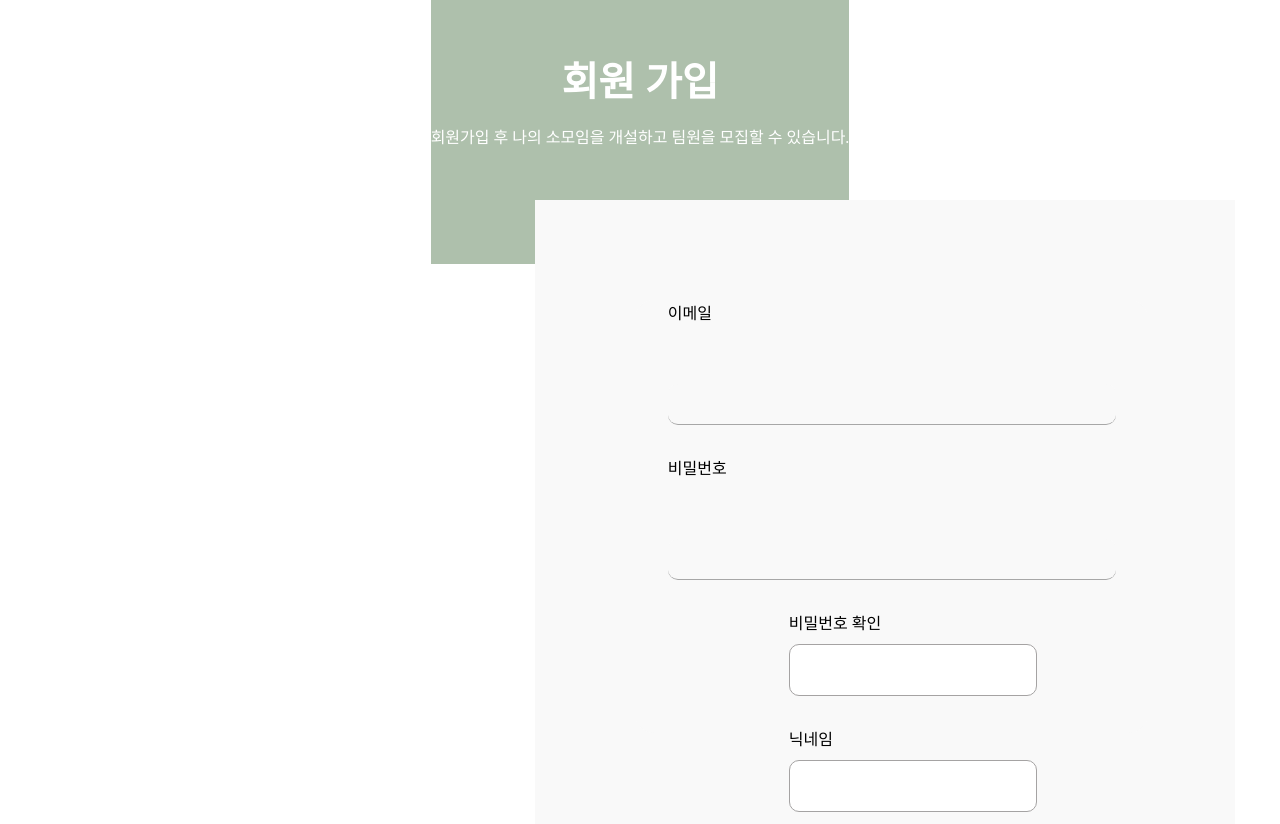
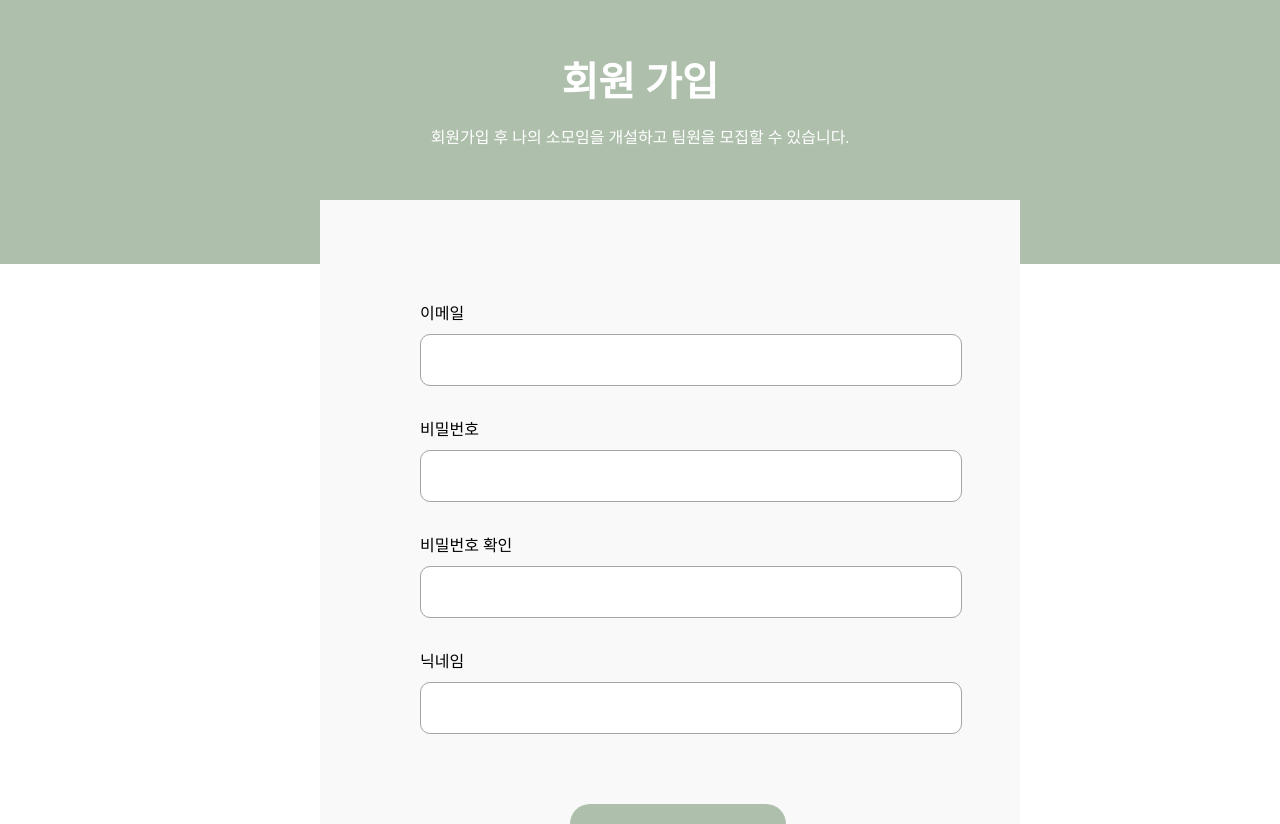
Before and after one commit to MO-DI-RA/frontend, a React (Create React App) app: page /Signup in a window 1280 px wide. Shown: the top 824 px of the page. Built offline with nearby package versions, Linux system fonts and the light colour scheme; a web font is replaced by a local one.

Commit message:
Feat : Modify Css Name

```diff
--- a/src/Login.css
+++ b/src/Login.css
@@ -9,7 +9,7 @@
     font-family: Pretendard-Regular;
 }
 
-body {
+.Login {
     display: flex;
     flex-direction: column;
     align-items: center;
@@ -25,8 +25,8 @@ body {
     font-size: 30px;
 }
 
-#email,
-#password {
+.LoginForm > #email,
+.LoginForm > #password {
     width: 438px;
     background: #F9F9F9;
     border: none;
@@ -35,8 +35,8 @@ body {
     padding: 5px;
 }
 
-#email::placeholder,
-#password::placeholder {
+.LoginForm > #email::placeholder,
+.LoginForm > #password::placeholder {
     color: #A7A7A7;
     font-size: 18px;
     font-style: normal;
@@ -53,7 +53,7 @@ body {
     text-decoration-line: none;
 }
 
-button {
+.LoginForm > button {
     width: 438px;
     flex-shrink: 0;
     border-radius: 20px;
@@ -86,7 +86,7 @@ button {
     align-items: center;
 }
 
-form {
+.LoginForm{
     width: 513px;
     height: 433px;
     flex-shrink: 0;
--- a/src/Login.js
+++ b/src/Login.js
@@ -7,7 +7,7 @@ function Login() {
       <h2 className="welcome">
         <span className="modira">MODIRA</span>에 오신 것을 환영합니다!
       </h2>
-      <form method="POST">
+      <form method="POST" className="LoginForm">
         <input id="email" name="email" placeholder="E-MAIL"></input>
         <input
           id="password"
```
